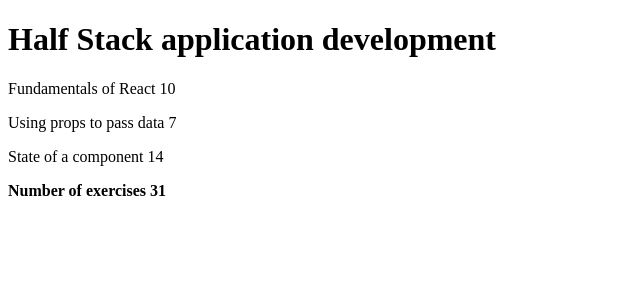
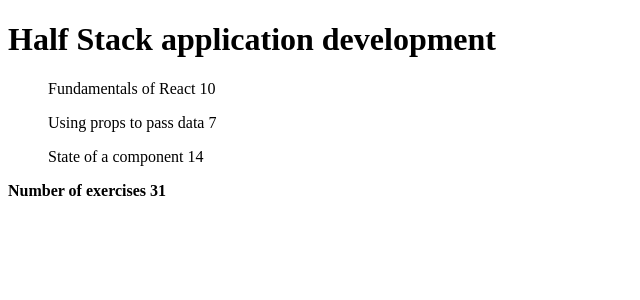
Before and after one commit to zzsealy/fullstackopen, a React (Create React App) app in the folder part1/: page / in a window 1280 px wide. Shown: the top 300 px of the page, without its empty margins (0-640 px from the left). Built offline with nearby package versions, Linux system fonts and the light colour scheme.

Commit message:
wip: 练习1.4 jsx列表循环渲染

```diff
--- a/part1/src/App.js
+++ b/part1/src/App.js
@@ -1,29 +1,34 @@
 
 const App = () => {
   const course = 'Half Stack application development'
-  const part1 = {
+  const parts = [{
     name: 'Fundamentals of React',
     exercises: 10
-  }
-
-  const part2 = {
+  },
+  {
     name: 'Using props to pass data',
     exercises: 7
-  }
-
-  const part3 = {
+  },
+  {
     name: 'State of a component',
     exercises: 14
-  }
+    }]
+
+  const part_jsx = parts.map((part, index) =>
+    <p key={index}> {part.name} {part.exercises}</p>
+  )
+  let count_exercises = 0
+  parts.forEach(part => {
+    count_exercises = count_exercises + part.exercises
+  })
 
   return (
     <div>
       <h1>{course}</h1>
-      <p>{part1.name} {part1.exercises}</p>
-      <p>{part2.name} {part2.exercises}</p>
-      <p>{part3.name} {part3.exercises}</p>
-
-      <strong><p>Number of exercises {part1.exercises + part2.exercises + part3.exercises}</p></strong>
+      <ul>
+        {part_jsx}
+      </ul>
+      <strong><p>Number of exercises {count_exercises}</p></strong>
     </div>
 
   )
```
